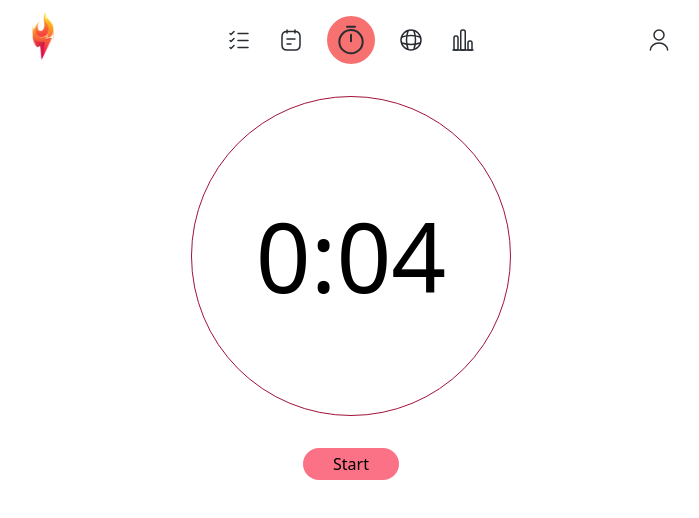
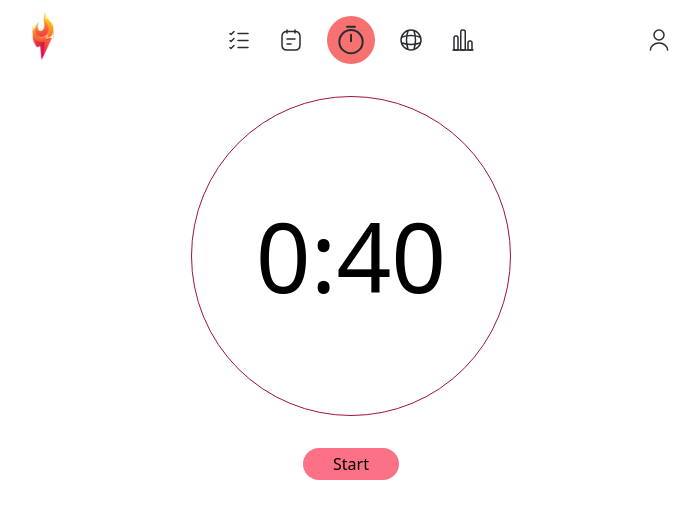
Before and after one commit to kasparas-ban/torch, a React (Vite) app: page / in a window 1280 px wide. Shown: the top 518 px of the page, without its empty margins (289-988 px from the left). Built offline with nearby package versions, Linux system fonts and the light colour scheme.

Commit message:
Added loading animation

```diff
--- a/package.json
+++ b/package.json
@@ -9,6 +9,7 @@
     "preview": "vite preview"
   },
   "dependencies": {
+    "framer-motion": "^10.4.0",
     "react": "^18.2.0",
     "react-dom": "^18.2.0",
     "react-router-dom": "^6.8.1",
--- a/src/components/NavigationBar.tsx
+++ b/src/components/NavigationBar.tsx
@@ -51,7 +51,7 @@ function NavigationBar() {
         )}
       </div>
       <div
-        className={`fixed top-20 left-0 h-full w-full bg-white ${
+        className={`fixed top-20 left-0 z-10 h-full w-full bg-white ${
           showModalMenu ? "visible" : "hidden"
         }`}
       >
--- a/src/components/Timer.tsx
+++ b/src/components/Timer/Timer.tsx
@@ -1,4 +1,5 @@
 import { useState, useEffect, useReducer } from "react"
+import { TimerShape } from "./TimerShape"
 
 interface ITimer {
   initialTime: number
@@ -85,7 +86,9 @@ function Timer({ initialTime }: ITimer) {
 
   return (
     <>
-      <div className="m-auto mt-8 flex aspect-square max-w-xs flex-col justify-center rounded-full border border-rose-800 max-[320px]:mx-2">
+      <div className="max-[320px]:mx-2">
+        <div className="m-auto mt-8 flex aspect-square max-w-xs flex-col justify-center rounded-full border border-rose-800">
+          <TimerShape initialTime={initialTime} currentTime={state.time} />
           <div className="text-center text-8xl font-thin tabular-nums max-[300px]:text-7xl">
             {`${minutes}:${seconds < 10 ? "0" + seconds : seconds}`}
           </div>
@@ -124,6 +127,7 @@ function Timer({ initialTime }: ITimer) {
             </button>
           </div>
         )}
+      </div>
     </>
   )
 }
--- /dev/null
+++ b/src/components/Timer/TimerShape.tsx
@@ -0,0 +1,61 @@
+import { motion } from "framer-motion"
+import "./timer.css"
+
+export const TimerShape = ({
+  initialTime,
+  currentTime,
+}: {
+  initialTime: number
+  currentTime: number
+}) => {
+  const fractionComplete = 1 - currentTime / initialTime
+
+  const size = 318
+  const { path } = getPathProps(size, 5, "counterclockwise")
+  const strokeWidth = fractionComplete ? 5 : 0
+  const stroke = "red"
+  const strokeLinecap = "round"
+
+  return (
+    <div className="timer-shape absolute max-w-xs">
+      <motion.svg
+        style={{ width: "inherit", height: "inherit" }}
+        viewBox={`0 0 ${size} ${size}`}
+        width={size}
+        height={size}
+        xmlns="http://www.w3.org/2000/svg"
+      >
+        <motion.path
+          initial={{ pathLength: 0 }}
+          animate={{ pathLength: fractionComplete }}
+          transition={{
+            duration: 1,
+            ease: "linear",
+          }}
+          d={path}
+          fill="none"
+          stroke={stroke}
+          strokeLinecap={strokeLinecap ?? "round"}
+          strokeWidth={strokeWidth}
+        />
+      </motion.svg>
+    </div>
+  )
+}
+
+const getPathProps = (
+  size: number,
+  strokeWidth: number,
+  rotation: "clockwise" | "counterclockwise"
+) => {
+  const halfSize = size / 2
+  const halfStrokeWith = strokeWidth / 2
+  const arcRadius = halfSize - halfStrokeWith
+  const arcDiameter = 2 * arcRadius
+  const rotationIndicator = rotation === "clockwise" ? "1,0" : "0,1"
+
+  const pathLength = 2 * Math.PI * arcRadius
+  const path = `m ${halfSize},${halfStrokeWith} a ${arcRadius},${arcRadius} 0 ${rotationIndicator} 0,${arcDiameter} a ${arcRadius},${arcRadius} 0 ${rotationIndicator} 0,-${arcDiameter}`
+
+  return { path, pathLength }
+}
--- /dev/null
+++ b/src/components/Timer/timer.css
@@ -0,0 +1,9 @@
+.timer-shape {
+  width: 100%;
+}
+
+@media screen and (max-width: 320px) {
+  .timer-shape {
+    width: calc(100% - 8px);
+  }
+}
--- a/src/pages/TimerPage.tsx
+++ b/src/pages/TimerPage.tsx
@@ -1,7 +1,7 @@
-import Timer from "../components/Timer"
+import Timer from "../components/Timer/Timer"
 
 function TimerPage() {
-  const initialTime = 4 //5 * 60
+  const initialTime = 40 //5 * 60
   return <Timer initialTime={initialTime} />
 }
 
```
Also changed, not shown: 1 other file (tests, documents, lock files or other folders). Lines whose indentation alone changed are shown as unchanged.
